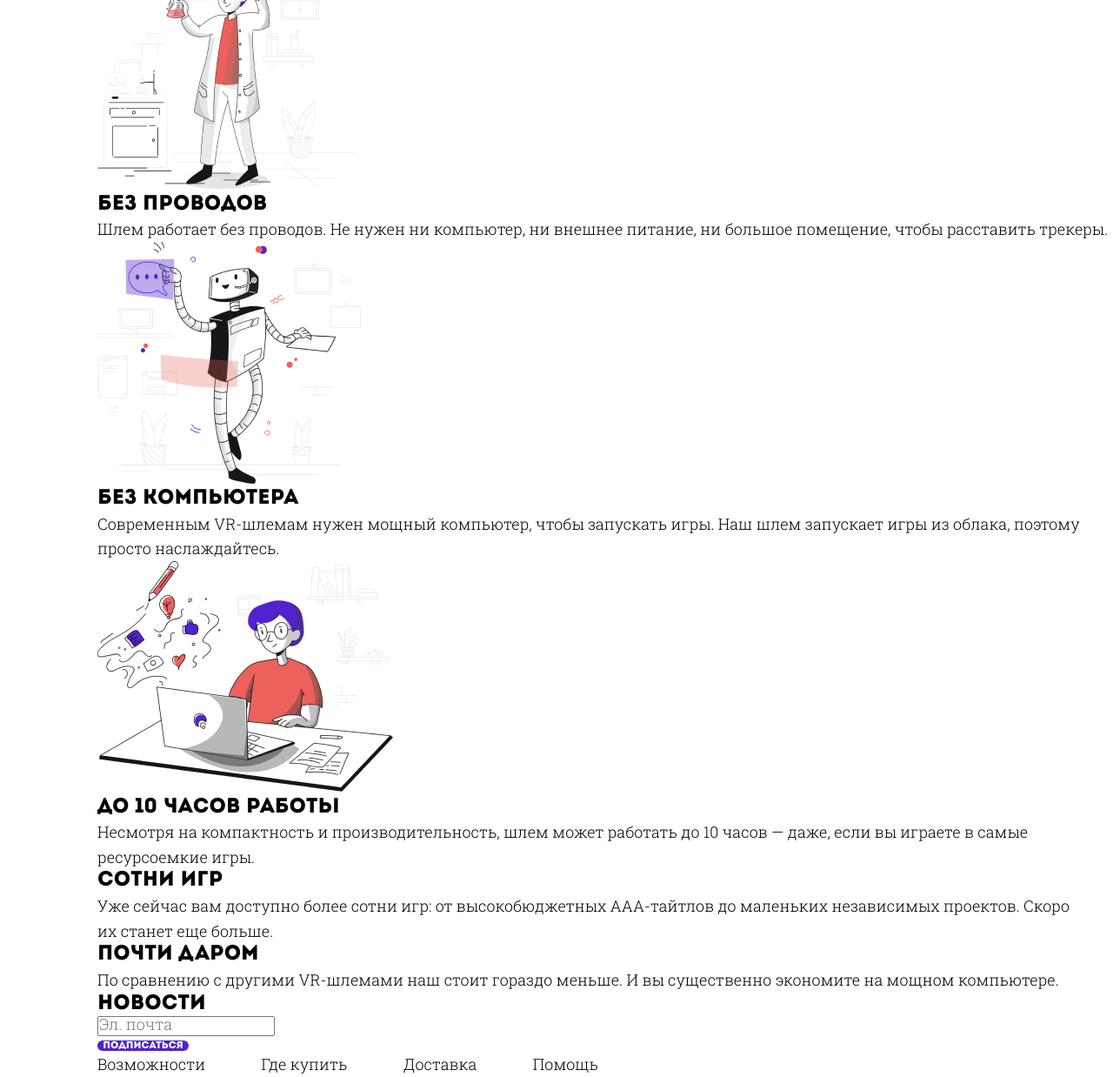
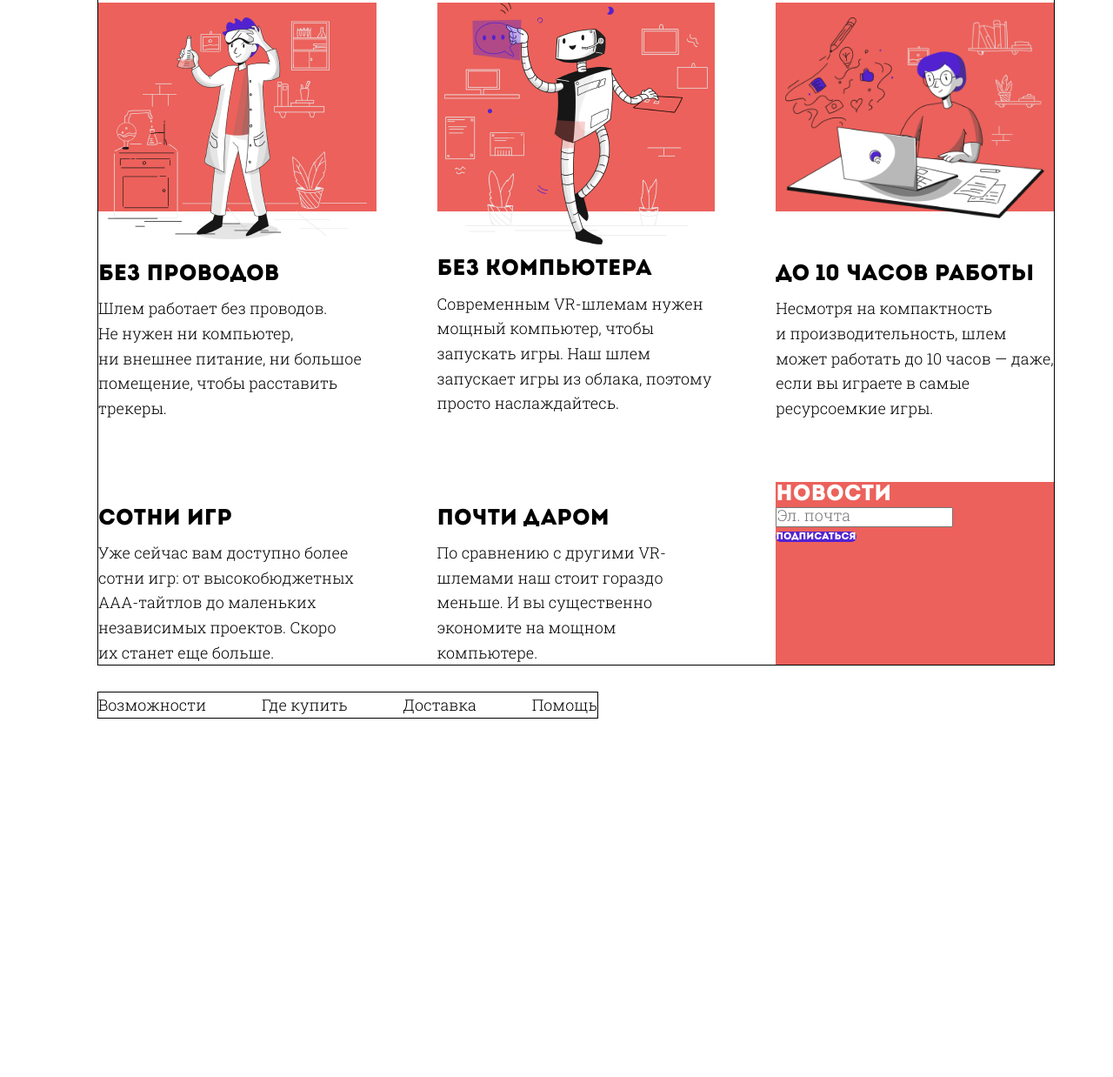
Before and after one commit to anastasiia-avdeeva/projects-IT-girls, a plain HTML site: page week8/ex2/assets/pages/features.html in a window 1280 px wide. Shown: the part 311-1549 px from the top of the page at 87% size. After the commit the page ends 1137 px from the top, so only its background shows below. Drawn offline with Linux system fonts and the light colour scheme.

Commit message:
finished benefits with image and without image

```diff
--- a/week8/ex2/assets/pages/features.html
+++ b/week8/ex2/assets/pages/features.html
@@ -39,7 +39,7 @@
             <img
               src="../pics/scientist.png"
               alt="картинка с ученым"
-              class="benefit__img"
+              class="benefit__img benefit__img_lower"
             />
           </div>
           <h2 class="benefit__title">Без проводов</h2>
@@ -53,7 +53,7 @@
             <img
               src="../pics/robot.png"
               alt="картинка с роботом"
-              class="benefit__img"
+              class="benefit__img benefit__img_without-computer"
             />
           </div>
           <h2 class="benefit__title">Без компьютера</h2>
@@ -67,14 +67,14 @@
             <img
               src="../pics/computer-guy.png"
               alt="картинка с человеком за компьютером"
-              class="benefit__img"
+              class="benefit__img benefit__img_narrow benefit__img_lower"
             />
-            <h2 class="benefit__title">До 10 часов работы</h2>
-            <p class="benefit__description">
-              Несмотря на компактность и производительность, шлем может работать
-              до 10 часов — даже, если вы играете в самые ресурсоемкие игры.
-            </p>
           </div>
+          <h2 class="benefit__title">До 10 часов работы</h2>
+          <p class="benefit__description">
+            Несмотря на компактность и производительность, шлем может работать
+            до 10 часов — даже, если вы играете в самые ресурсоемкие игры.
+          </p>
         </div>
         <div class="benefits__benefit benefits__benefit_without-pic">
           <h2 class="benefit__title">Сотни игр</h2>
@@ -91,7 +91,7 @@
             существенно экономите на мощном компьютере.
           </p>
         </div>
-        <div class="subscription">
+        <div class="benefits__subscription">
           <h2 class="subscription__title">Новости</h2>
           <form method="post" class="subscription__form">
             <input
--- a/week8/ex2/assets/styles/style.css
+++ b/week8/ex2/assets/styles/style.css
@@ -59,7 +59,6 @@ h2,
 }
 
 .btn {
-  width: 9%;
   border: none;
   border-radius: 100px;
   background-color: #5222d0;
@@ -69,6 +68,7 @@ h2,
 }
 
 .header__basket-btn {
+  width: 9%;
   display: flex;
   align-items: center;
   justify-content: center;
@@ -149,14 +149,70 @@ h2,
 
 /* special styles for features.hml */
 .features-header {
-  margin-bottom: 7%;
+  margin-bottom: 5%;
 }
 
 .features-main {
+  border: 1px solid black;
   display: block;
+  margin-bottom: 30px;
+  width: 86%;
+}
+
+.features-main .main__title {
+  margin-bottom: 30px;
+}
+
+.main__benefits {
+  display: grid;
+  grid-template-columns: repeat(auto-fit, minmax(280px, 1fr));
+  gap: 70px;
+}
+
+.benefits__benefit {
+  max-width: 400px;
+  display: grid;
+  gap: 10px;
+}
+
+.benefits__benefit_with-pic {
+  grid-template-rows: 1.6fr 0.2fr 0.5fr;
+}
+
+.benefit__img-container {
+  background: linear-gradient(#ec615b 85%, #fff 15%);
+  text-align: center;
+}
+
+.benefit__img_lower {
+  position: relative;
+  top: 6%;
+}
+
+.benefit__img_narrow {
+  width: 93%;
+}
+
+.benefit__title {
+  align-self: end;
+  font-size: 2vw;
+}
+
+.benefits__benefit_without-pic {
+  grid-template-rows: 1fr 2.5fr;
+}
+
+.benefits__subscription {
+  background-color: #ec615b;
+}
+
+.subscription__title {
+  color: #fff;
+  font-size: 2vw;
 }
 
 .features-footer {
+  border: 1px solid black;
   margin-top: 0;
 }
 
```
